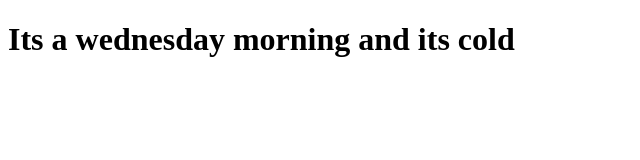
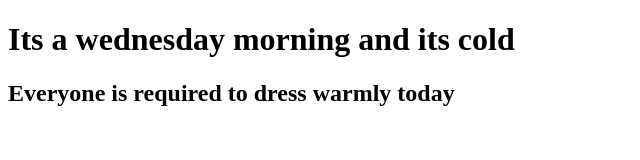
Before and after one commit to Shikujunior/Two, a plain HTML site: page index.html in a window 1280 px wide. Shown: the whole page, without its empty margins (0-640 px from the left). Drawn offline with Linux system fonts and the light colour scheme.

Commit message:
Update index.html

```diff
--- a/index.html
+++ b/index.html
@@ -8,6 +8,7 @@
 <body>
     <div>
         <h1>Its a wednesday morning and its cold</h1>
+        <h2>Everyone is required to dress warmly today</h2>
     </div>
 </body>
 </html>
```
